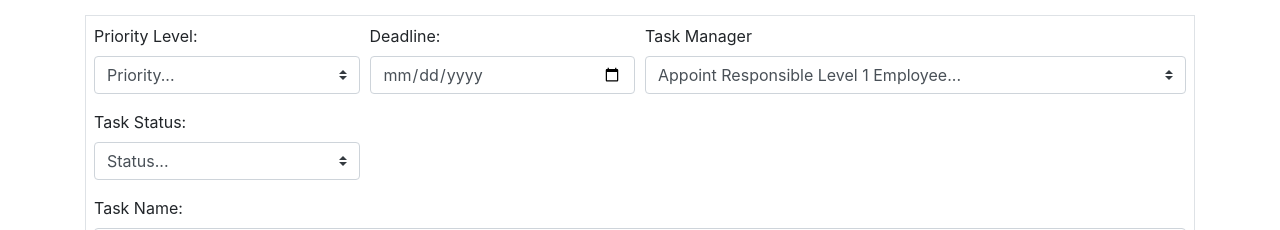
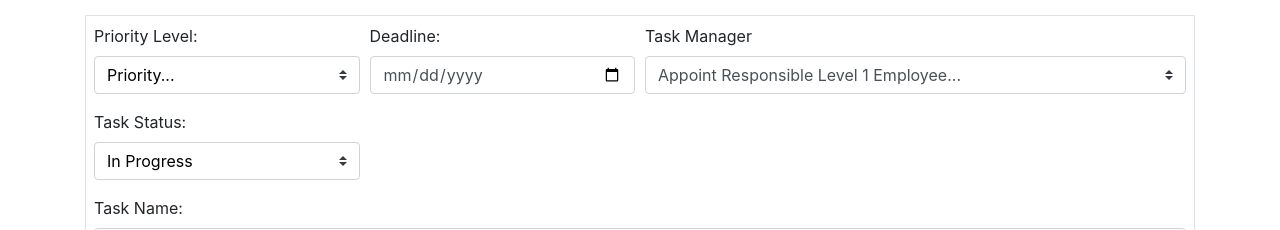
Before and after one commit to zkiu/Task-Tracker, a React (Create React App) app: page /editTask in a window 1280 px wide. Shown: the part 157-387 px from the top of the page. Built offline with nearby package versions, Linux system fonts and the light colour scheme; no server answers; the database is empty; sample sign-in values are in the browser's storage.

Commit message:
Refactor menu color code for TaskForm

```diff
--- a/src/components/TaskForm.js
+++ b/src/components/TaskForm.js
@@ -2,7 +2,6 @@
 // *** set restrictions to field depending on joblevel
 // *** implement automatic commenting when creating and updating task by user
 // *** for updating tasks, disable 'update' button unless the data has changed
-// *** make 'in progress' the default selection when creatig new tasks
 // *** provide more detail of what was modified for Auto Messages when updating tasks
 import React, {useEffect, useState} from 'react'
 import firebase from 'firebase/app'
@@ -28,26 +27,42 @@ export default function TaskForm({taskId = null}) {
 		taskDescription: '',
 	})
 
-	// -- used NEW task - Load the currently logged jobLevel 2 user info
+	// -- NEW task - Load the currently logged jobLevel 2 user info
 	useEffect(() => {
 		const userObj = async () => {
 			const data = await getCurrentUserInfo()
 			setuserObj(data)
 		}
 		userObj()
-	}, []) // -- since getCurrentUserInfo() is async, it will constantly cycle from a promise to fullfilled everything it is called. As such, I am using the empty [] to only do this action once when the component mounts. Furthermore, getCurrentUserInfo() should not changed while the component is mounted.
+	}, []) // -- since getCurrentUserInfo() is async, it will constantly cycle from a promise to fullfilled everytime it is called. As such, I am using the empty [] to only do this action once when the component mounts. Furthermore, getCurrentUserInfo() should not changed while the component is mounted.
 
-	// -- used EXISTING task - set the state to the task info and color the menu
+	// -- NEW task - set by default the status to be 'in progress'
+	useEffect(() => {
+		if (taskId === null) {
+			setTaskObj({...taskObj, status: 's1'})
+		}
+	}, [taskId])
+
+	// -- EXISTING task - set the state to the task info and color the menu
 	useEffect(() => {
 		if (taskId !== null) {
 			async function getTaskandSet() {
 				const taskInfo = await getTaskObj(taskId)
 				setTaskObj({...taskInfo})
-				// -- update the menu colour based on the loaded menu values
-				changeMenuColor(document.querySelector('#priority'))
-				changeMenuColor(document.querySelector('#status'))
 			}
 			getTaskandSet()
+		}
+	}, [taskId])
+
+	// -- set colour of the dropdown menues
+	useEffect(() => {
+		let priorityMenus = document.querySelectorAll('.priority')
+		for (const item of priorityMenus) {
+			changeMenuColor(item)
+		}
+		let statusMenus = document.querySelectorAll('.status')
+		for (const item of statusMenus) {
+			changeMenuColor(item)
 		}
 	}, [taskId])
 
@@ -65,7 +80,7 @@ export default function TaskForm({taskId = null}) {
 	// -- change the menu color based on the selection
 	function changeMenuColor(htmlElement) {
 		switch (htmlElement.value) {
-			// -- '' is for all menus
+			// -- '' is for all menus (Default case when there is no value selected in the drop down menu)
 			case '':
 				htmlElement.setAttribute('style', 'background-color:white; color:black')
 				break
@@ -97,6 +112,7 @@ export default function TaskForm({taskId = null}) {
 				break
 		}
 	}
+
 	async function handleSubmit(e) {
 		e.preventDefault()
 		// -- if creating a new task
@@ -149,31 +165,20 @@ export default function TaskForm({taskId = null}) {
 							Priority Level:
 						</label>
 						<select
-							className="custom-select"
+							className="custom-select priority"
 							name="priority"
-							id="priority"
 							value={taskObj.priority}
 							onChange={handlePriorityChange}
 							required
 						>
-							<option
-								defaultValue
-								value=""
-								style={{backgroundColor: 'white', color: 'grey'}}
-							>
+							<option defaultValue className="priority" value="">
 								Priority...
 							</option>
-							<option
-								value="p1"
-								style={{backgroundColor: 'yellow', color: 'black'}}
-							>
+							<option value="p1" className="priority">
 								Low
 							</option>
 
-							<option
-								value="p2"
-								style={{backgroundColor: 'orange', color: 'white'}}
-							>
+							<option value="p2" className="priority">
 								High
 							</option>
 						</select>
@@ -219,36 +224,23 @@ export default function TaskForm({taskId = null}) {
 							Task Status:
 						</label>
 						<select
-							className="custom-select"
+							className="custom-select status"
 							name="status"
 							id="status"
 							value={taskObj.status}
 							onChange={handleStatusChange}
 							required
 						>
-							<option
-								defaultValue
-								value=""
-								style={{backgroundColor: 'white', color: 'grey'}}
-							>
+							<option defaultValue className="status" value="">
 								Status...
 							</option>
-							<option
-								style={{backgroundColor: 'green', color: 'white'}}
-								value="s1"
-							>
+							<option className="status" value="s1">
 								In Progress
 							</option>
-							<option
-								style={{backgroundColor: 'grey', color: 'black'}}
-								value="s2"
-							>
+							<option className="status" value="s2">
 								Closing
 							</option>
-							<option
-								style={{backgroundColor: 'black', color: 'white'}}
-								value="s3"
-							>
+							<option className="status" value="s3">
 								Archived
 							</option>
 						</select>
```
